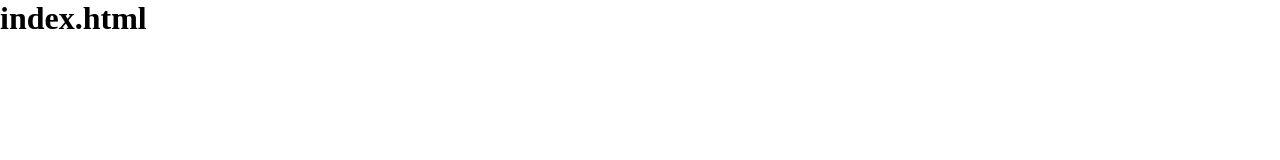
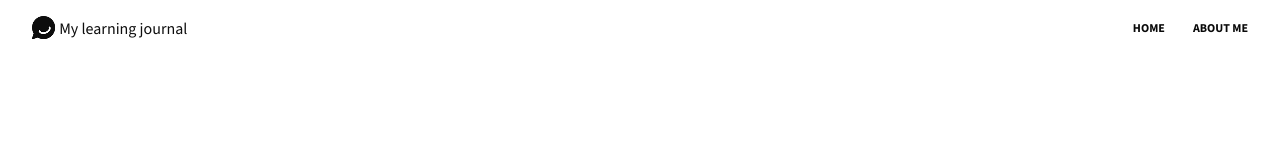
Before and after one commit to sercansimsek/Learning_journal, a website built with Vite: page index.html in a window 1280 px wide. Built offline with nearby package versions, Linux system fonts and the light colour scheme.

Commit message:
Navbar created

```diff
--- a/css/style.css
+++ b/css/style.css
@@ -1,5 +1,50 @@
-html,
+*,
+*::after,
+*::before {
+  margin: 0;
+  padding: 0;
+  box-sizing: border-box;
+}
+
 body {
-    margin: 0;
-    padding: 0;
+  font-family: "Source Sans 3", sans-serif;
 }
+
+/* Navbar */
+
+.navbar,
+.navbar-divider {
+  display: flex;
+  align-items: center;
+}
+
+.navbar {
+  justify-content: space-between;
+  padding: 1em 2em;
+}
+
+.navbar-logo {
+  gap: 0.2em;
+}
+
+.navbar-title {
+  color: #0e0e0e;
+  font-weight: 500;
+}
+
+.navbar-icon {
+  height: 24px;
+  width: 24px;
+}
+
+.navbar-navs {
+  gap: 1.75em;
+}
+
+.navbar-navs a {
+  text-decoration: none;
+  color: #090909;
+  font-size: 0.75rem;
+  font-weight: bold;
+  text-transform: uppercase;
+}
--- a/index.html
+++ b/index.html
@@ -1,9 +1,28 @@
 <html>
-    <head>
-        <title>My Learning Journal</title>
-        <link rel="stylesheet" href="css/style.css">
-    </head>
-    <body>
-        <h1>index.html</h1>
-    </body>
+  <head>
+    <title>My Learning Journal</title>
+    <link rel="stylesheet" href="css/style.css" />
+    <link rel="preconnect" href="https://fonts.googleapis.com" />
+    <link rel="preconnect" href="https://fonts.gstatic.com" crossorigin />
+    <link
+      href="https://fonts.googleapis.com/css2?family=Source+Sans+3:ital,wght@0,200..900;1,200..900&display=swap"
+      rel="stylesheet"
+    />
+  </head>
+  <body>
+    <nav class="navbar">
+      <div class="navbar-logo navbar-divider">
+        <img
+          src="/images/image 17.png"
+          alt="Dialogue baloon filled with black color"
+          class="navbar-icon"
+        />
+        <p class="navbar-title">My learning journal</p>
+      </div>
+      <div class="navbar-navs navbar-divider">
+        <a href="#home">Home</a>
+        <a href="#aboutme">About me</a>
+      </div>
+    </nav>
+  </body>
 </html>
```
Also changed, not shown: images/article-image-01.png (added), images/article-image-02.png (added), images/article-image-03.png (added), images/hero-post.png (added), images/image 17.png (added).
